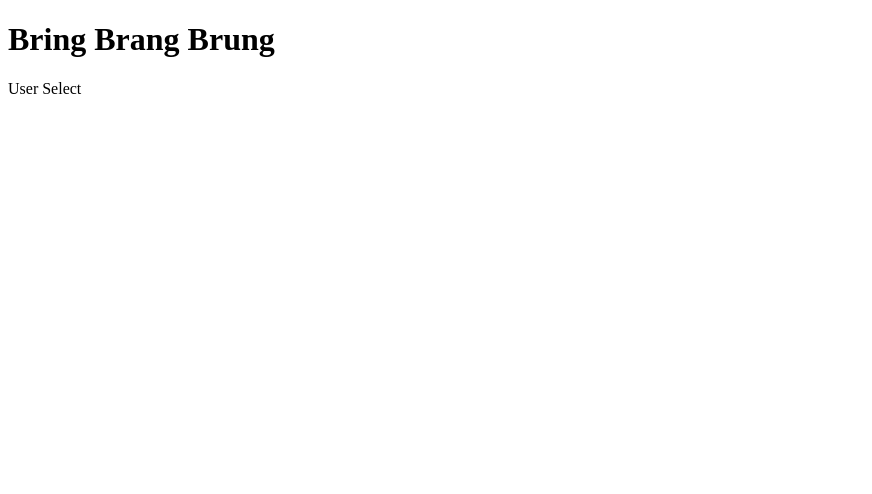
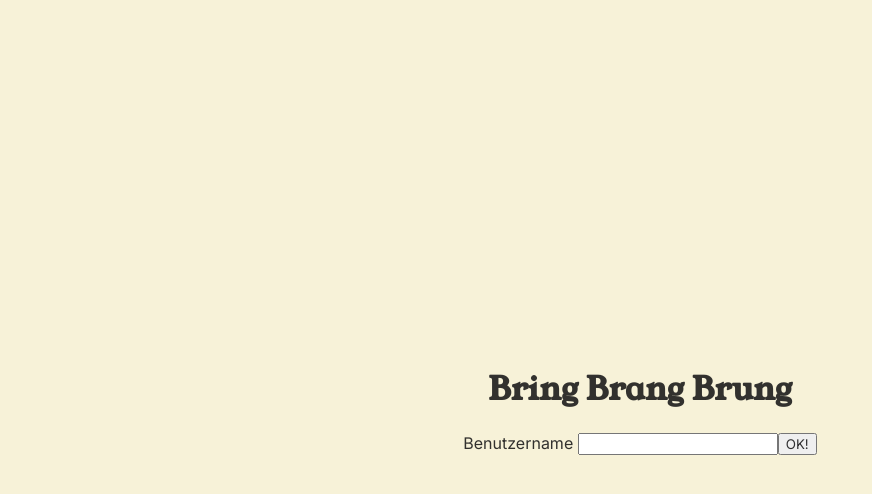
Before and after one commit to fedj99/tensetiger, a Vue app in the folder app/: page / in a window 1280 px wide. Shown: the top 494 px of the page, without its empty margins (0-872 px from the left). Built offline with nearby package versions, Linux system fonts and the light colour scheme.

Commit message:
Minimal working webpage

```diff
--- a/app/index.html
+++ b/app/index.html
@@ -1,10 +1,18 @@
-<!DOCTYPE html>
+<!doctype html>
 <html lang="en">
   <head>
-    <meta charset="UTF-8">
-    <link rel="icon" href="/favicon.ico">
-    <meta name="viewport" content="width=device-width, initial-scale=1.0">
+    <meta charset="UTF-8" />
+    <link rel="icon" href="/favicon.ico" />
+    <meta name="viewport" content="width=device-width, initial-scale=1.0" />
     <title>Vite App</title>
+
+    <!-- Google Fonts -->
+    <link rel="preconnect" href="https://fonts.googleapis.com" />
+    <link rel="preconnect" href="https://fonts.gstatic.com" crossorigin />
+    <link
+      href="https://fonts.googleapis.com/css2?family=Inter:wght@100;400;700;900&family=Young+Serif&display=swap"
+      rel="stylesheet"
+    />
   </head>
   <body>
     <div id="app"></div>
--- a/app/package.json
+++ b/app/package.json
@@ -27,8 +27,11 @@
     "@vue/tsconfig": "^0.4.0",
     "eslint": "^8.49.0",
     "eslint-plugin-vue": "^9.17.0",
+    "fibers": "^5.0.3",
     "npm-run-all2": "^6.0.6",
     "prettier": "^3.0.3",
+    "sass": "^1.68.0",
+    "sass-loader": "^13.3.2",
     "typescript": "~5.2.0",
     "vite": "^4.4.9",
     "vue-tsc": "^1.8.11"
--- a/app/src/App.vue
+++ b/app/src/App.vue
@@ -3,11 +3,8 @@ import { RouterView } from 'vue-router';
 </script>
 
 <template>
-    <header>
-        <h1>Bring Brang Brung</h1>
-    </header>
     <RouterView />
 </template>
 
-<style scoped>
+<style>
 </style>
--- /dev/null
+++ b/app/src/assets/base.scss
@@ -0,0 +1,12 @@
+:root {
+    // Define variables here
+    --color-text: #0e0e0fd8;
+    --color-background: #f7f2d8;
+    --color-accent-primary: #0892fb;
+    --color-accent-secondary: #fb0881;
+
+    --font-default-serif: "Young Serif", serif;
+    --font-default-sans: "Inter", sans-serif;
+    --font-headings: var(--font-default-serif);
+    --font-body: var(--font-default-sans);
+}
--- /dev/null
+++ b/app/src/assets/main.scss
@@ -0,0 +1,30 @@
+html,
+body {
+    padding: 0;
+    margin: 0;
+
+    background-color: var(--color-background);
+}
+
+html {
+    width: 100%;
+    height: 100%;
+}
+
+body {
+    min-height: 100%;
+}
+
+* {
+    font-family: var(--font-body);
+    color: var(--color-text);
+}
+
+h1,
+h2,
+h3,
+h4,
+h5,
+h6 {
+    font-family: var(--font-default-serif);
+}
--- /dev/null
+++ b/app/src/components/Centered.vue
@@ -0,0 +1,26 @@
+<template>
+    <div class="container">
+        <div class="content">
+            <slot></slot>
+        </div>
+    </div>
+</template>
+
+<script setup lang="ts">
+
+</script>
+
+<style lang="scss" scoped>
+.container {
+    width: 100%;
+    height: 100%;
+
+    display: flex;
+    justify-content: center;
+    align-items: center;
+}
+
+.content {
+    text-align: center;
+}
+</style>
--- /dev/null
+++ b/app/src/components/Fullscreen.vue
@@ -0,0 +1,14 @@
+<script setup></script>
+
+<template>
+    <div class="container">
+        <slot></slot>
+    </div>
+</template>
+
+<style lang="scss" scoped>
+.container {
+    width: 100vw;
+    height: 100vh;
+}
+</style>
--- /dev/null
+++ b/app/src/components/Logo.vue
@@ -0,0 +1,10 @@
+<template>
+    <h1>Bring Brang Brung</h1>
+</template>
+
+<script setup lang="ts">
+
+</script>
+
+<style lang="scss" scoped>
+</style>
--- a/app/src/main.ts
+++ b/app/src/main.ts
@@ -1,3 +1,6 @@
+import "@/assets/base.scss"
+import "@/assets/main.scss"
+
 import { createPinia } from 'pinia'
 import { createApp } from 'vue'
 
--- a/app/src/views/LoginView.vue
+++ b/app/src/views/LoginView.vue
@@ -1,8 +1,20 @@
 <script setup lang="ts">
+import Centered from "@/components/Centered.vue";
+import Fullscreen from "@/components/Fullscreen.vue";
+import Logo from "@/components/Logo.vue";
+
 </script>
 
 <template>
-    <main>
-        User Select
-    </main>
+    <Fullscreen>
+        <Centered>
+            <main>
+                <Logo></Logo>
+                <form>
+                    <label for="username"><span>Benutzername</span> <input id="username" type="text"></label>
+                    <input type="submit" value="OK!">
+                </form>
+            </main>
+        </Centered>
+    </Fullscreen>
 </template>
```
Also changed, not shown: 1 other file (tests, documents, lock files or other folders).
